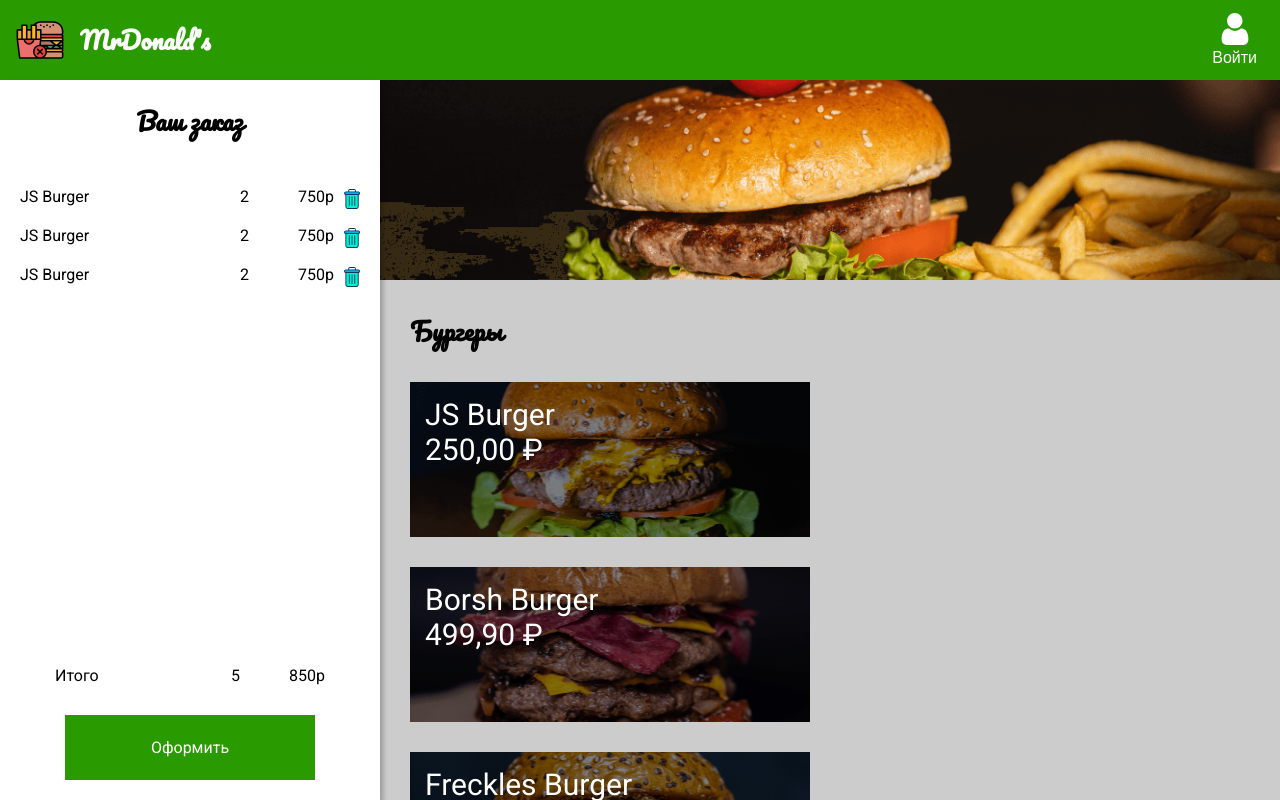
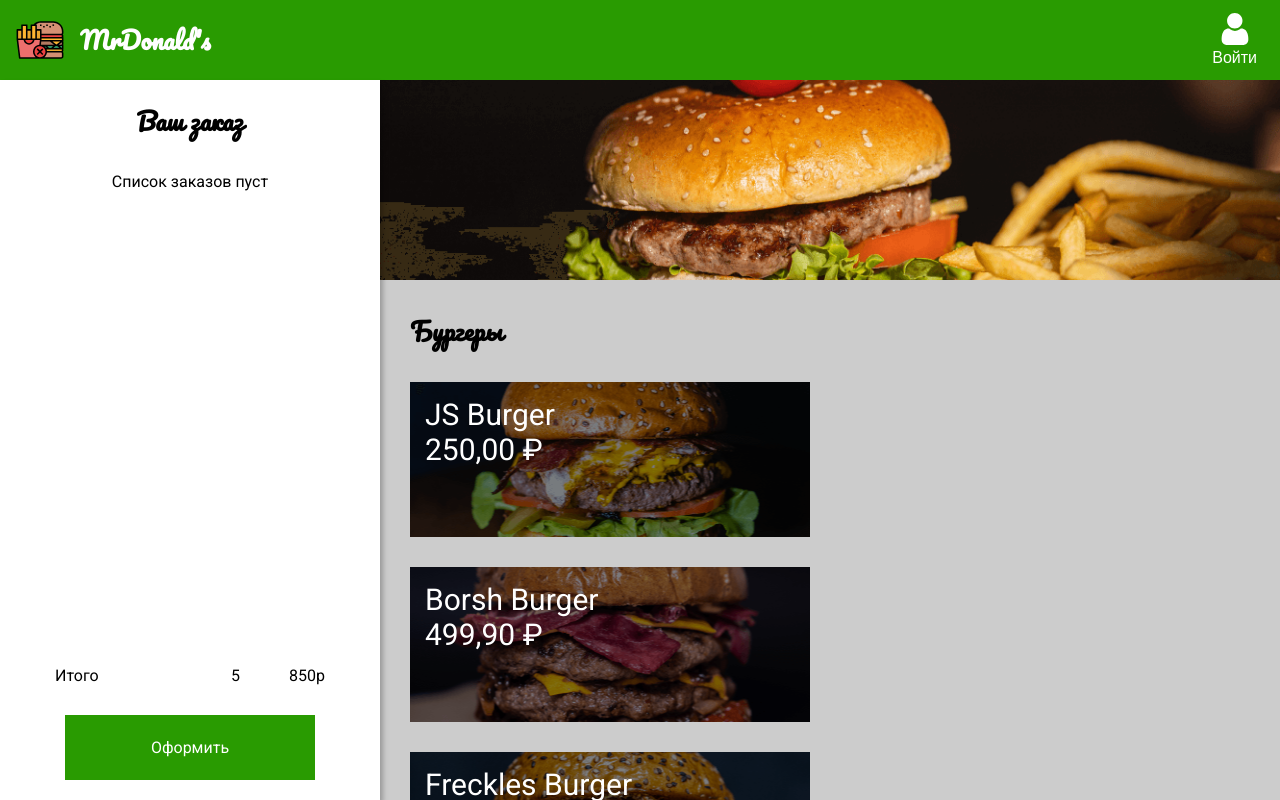
Before and after one commit to RillKoff/glo-react, a React (Create React App) app: page / in a window 1280 px wide. Shown: the top 800 px of the page. Built offline with nearby package versions, Linux system fonts and the light colour scheme.

Commit message:
4th task

```diff
--- a/src/App.js
+++ b/src/App.js
@@ -4,20 +4,22 @@
 import { GlobalStyle } from './Components/GlobalStyle';
 import { ModalItem } from './Components/ModelItem';
 import { Order } from './Components/Order'
-
+import { useOpenItem } from './Components/hooks/useOpenItem'
+import { useOrders } from './Components/hooks/useOrders'
 
 function App() {
 
-  const [openItem, setOpenItem] = React.useState(null);
+  const openItem = useOpenItem();
+  const orders = useOrders();
 
 
   return (
     <>
     <GlobalStyle/>
     <NavBar/>
-    <Order/>
-    <Menu setOpenItem={setOpenItem}/>
-    <ModalItem openItem={openItem} setOpenItem={setOpenItem}/>
+    <Order {...orders}/>
+    <Menu {...openItem}/>
+    {openItem.openItem && <ModalItem {...openItem} {...orders} />}
     </>
   );
 }
--- a/src/Components/ModelItem.js
+++ b/src/Components/ModelItem.js
@@ -47,15 +47,23 @@
 
 
 
-export const ModalItem = ({ openItem, setOpenItem }) => {
+export const ModalItem = ({ openItem, setOpenItem, orders, setOrders }) => {
 
-    function closeModal(e) {
+    const  closeModal = e => {
         if (e.target.id === 'overlay'){
             setOpenItem(null)
         }
     };
 
-    if (!openItem) return null;
+    const order = {
+        ...openItem
+    };
+
+    const addToOrder = () => {
+        setOrders([...orders, order])
+        setOpenItem(null);
+    }
+
 
     return (
     <Overlay id="overlay" onClick={closeModal}>
@@ -67,7 +75,7 @@
                     <div>{openItem.name}</div>
                     <div>{openItem.price}</div>
                 </HeaderContent>
-                <ButtonCheckout>Добавить</ButtonCheckout>
+                <ButtonCheckout onClick={addToOrder}>Добавить</ButtonCheckout>
             </Content>
         </Modal>
     </Overlay>
--- a/src/Components/NavBar.js
+++ b/src/Components/NavBar.js
@@ -9,7 +9,7 @@
     left: 0;
     z-index; 999;
     height: 80px;
-    width: 100vw;
+    width: 100%;
     display: flex;
     justify-content: space-between;
     align-items: center;
--- a/src/Components/Order.js
+++ b/src/Components/Order.js
@@ -44,16 +44,21 @@
     margin-left: 20px;
 `;
 
-export const Order = () => {
+const EmptyList = styled.p`
+    text-align: center;
+`;
+
+export const Order = ({ orders }) => {
     return (
         <OrderStyled>
             <OrderTitle>Ваш заказ</OrderTitle>
             <OrderWrapper>
+
+                {orders.length ?
                 <OrderList>
-                    <OrderListItem/>
-                    <OrderListItem/>
-                    <OrderListItem/>
-                </OrderList>
+                    {orders.map(order => <OrderListItem order={order}/>)}
+                </OrderList> :
+                <EmptyList>Список заказов пуст</EmptyList>}
 
             </OrderWrapper>
             <OrderTotal>
--- a/src/Components/OrderListItem.js
+++ b/src/Components/OrderListItem.js
@@ -30,11 +30,12 @@
     margin: 15px 0;
 `;
 
-export const OrderListItem = () => (
+export const OrderListItem = ({ order }) => (
     <OrderItemStyled>
-        <ItemName>JS Burger</ItemName>
+        <ItemName>{ order.name }</ItemName>
         <span>2</span>
-        <ItemPrice>750р</ItemPrice>
+        <ItemPrice>{ order.price.toLocaleString('ru-RU',
+                    { style: 'currency', currency: 'RUB' } ) }</ItemPrice>
         <TrashButton/>
     </OrderItemStyled>
 );
--- /dev/null
+++ b/src/Components/hooks/useOpenItem.js
@@ -0,0 +1,6 @@
+import { useState } from "react";
+
+export function useOpenItem () {
+    const [openItem, setOpenItem] = useState(null);
+    return { openItem, setOpenItem };
+}
--- /dev/null
+++ b/src/Components/hooks/useOrders.js
@@ -0,0 +1,6 @@
+import { useState } from 'react';
+
+export function useOrders() {
+    const [ orders, setOrders ] = useState([]);
+    return { orders, setOrders };
+}
```
